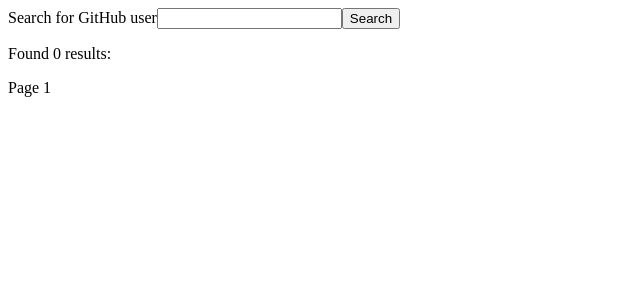
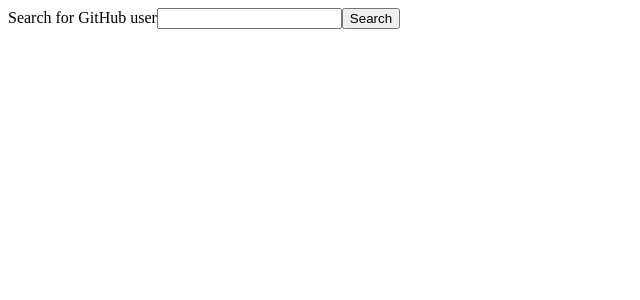
Before and after one commit to chrisstonedev/github-user-search, an Angular app: page / in a window 1280 px wide. Shown: the top 300 px of the page, without its empty margins (0-640 px from the left). Built offline with nearby package versions, Linux system fonts and the light colour scheme.

Commit message:
Extracting a method in the component and combining methods in user search service

```diff
--- a/src/app/api.service.ts
+++ b/src/app/api.service.ts
@@ -1,10 +1,11 @@
-import { Injectable } from '@angular/core';
+import {Injectable} from '@angular/core';
 
 @Injectable({
   providedIn: 'root'
 })
 export class ApiService {
-  constructor() { }
+  constructor() {
+  }
 
   getAllUsers(searchText: string): string[] {
     return [searchText];
--- a/src/app/app.component.html
+++ b/src/app/app.component.html
@@ -10,7 +10,7 @@
           id="previous" type="button">
     Previous
   </button>
-  <span *ngIf="usersOnPage">Page {{currentPage + 1}}</span>
+  <span *ngIf="usersOnPage">Page {{currentPage}}</span>
   <button (click)="getNextResults()" *ngIf="hasNextPage" aria-label="Get next page of results" id="next"
           type="button">
     Next
--- a/src/app/app.component.ts
+++ b/src/app/app.component.ts
@@ -10,7 +10,7 @@
   inputText = '';
   searchText = '';
   totalCount = 0;
-  usersOnPage: string[] = [];
+  usersOnPage: string[] | undefined;
   currentPage = 0;
   hasPreviousPage = false;
   hasNextPage = false;
@@ -20,27 +20,27 @@
 
   searchForUsers() {
     this.searchText = this.inputText;
-    let result = this.userSearchService.searchForUsers(this.searchText);
-    this.totalCount = result.totalCount;
-    this.usersOnPage = result.initialPage;
-    this.currentPage = 0;
-    this.hasPreviousPage = false;
-    this.hasNextPage = this.totalCount > 10;
+    this.currentPage = 1;
+    this.getUsersAndProcessResults();
   }
 
   getPreviousResults() {
     this.inputText = this.searchText;
     this.currentPage--;
-    this.usersOnPage = this.userSearchService.getPage(this.searchText, this.currentPage);
-    this.hasNextPage = true;
-    this.hasPreviousPage = this.currentPage > 0;
+    this.getUsersAndProcessResults();
   }
 
   getNextResults() {
     this.inputText = this.searchText;
     this.currentPage++;
-    this.usersOnPage = this.userSearchService.getPage(this.searchText, this.currentPage);
-    this.hasPreviousPage = true;
-    this.hasNextPage = this.totalCount > 10 * (this.currentPage + 1);
+    this.getUsersAndProcessResults();
+  }
+
+  private getUsersAndProcessResults() {
+    let result = this.userSearchService.getUsers(this.searchText, this.currentPage);
+    this.totalCount = result.totalCount;
+    this.usersOnPage = result.page;
+    this.hasPreviousPage = this.currentPage > 1;
+    this.hasNextPage = this.totalCount > 10 * this.currentPage;
   }
 }
--- a/src/app/user-search.service.ts
+++ b/src/app/user-search.service.ts
@@ -8,20 +8,15 @@
   constructor(private apiService: ApiService) {
   }
 
-  searchForUsers(searchText: string): UserSearchResult {
+  getUsers(searchText: string, requestedPage: number): UserSearchResult {
     let allUsers = this.apiService.getAllUsers(searchText);
-    let totalCount = allUsers.length;
-    let initialPage = allUsers.slice(0, 10);
-    return {totalCount, initialPage};
-  }
-
-  getPage(searchText: string, requestedPage: number): string[] {
-    let allUsers = this.apiService.getAllUsers(searchText);
-    return allUsers.slice(10 * requestedPage, 10 * (requestedPage + 1));
+    let totalCount = allUsers.length
+    let page = allUsers.slice(10 * (requestedPage - 1), 10 * requestedPage);
+    return {totalCount, page}
   }
 }
 
 export interface UserSearchResult {
-  initialPage: string[];
   totalCount: number;
+  page: string[];
 }
```
Also changed, not shown: 1 other file (tests, documents, lock files or other folders).
